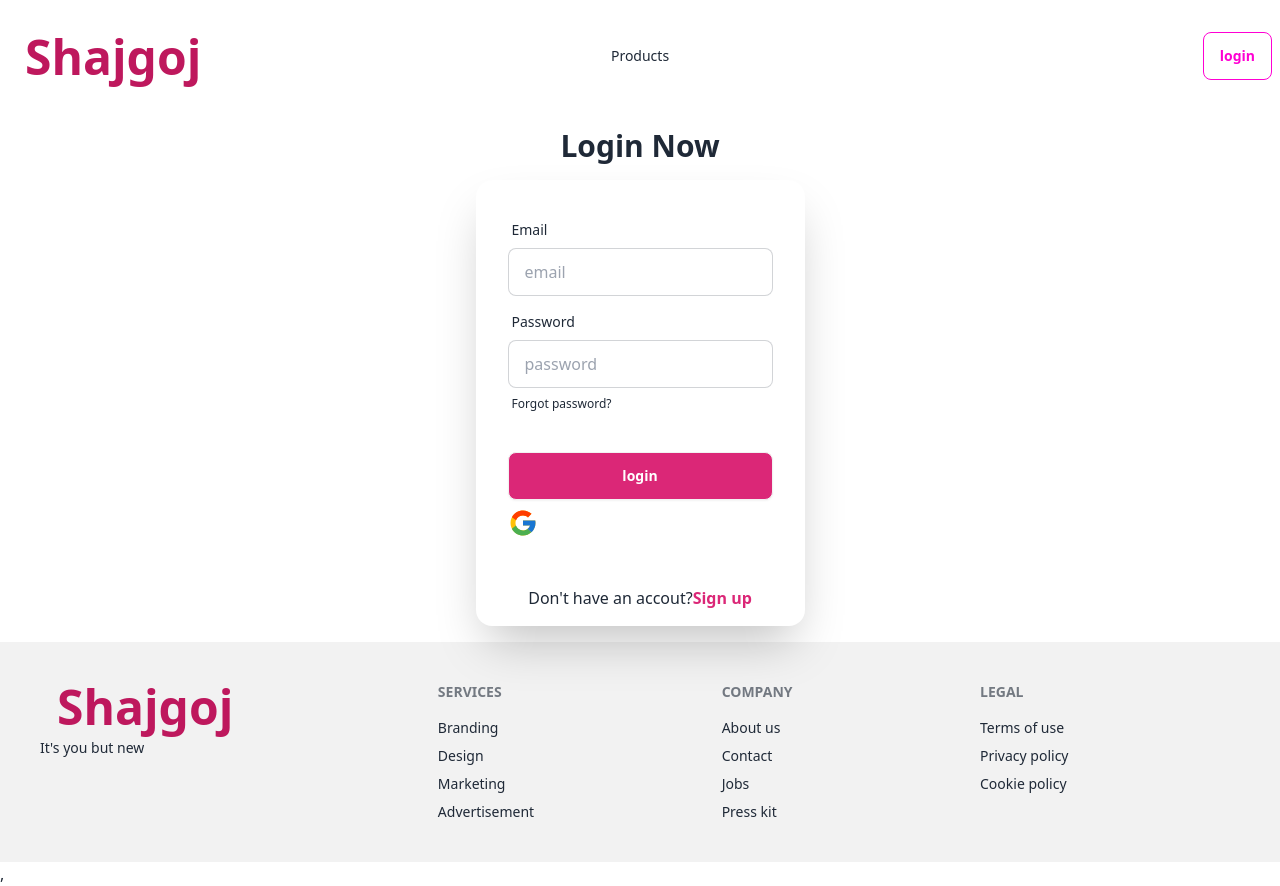
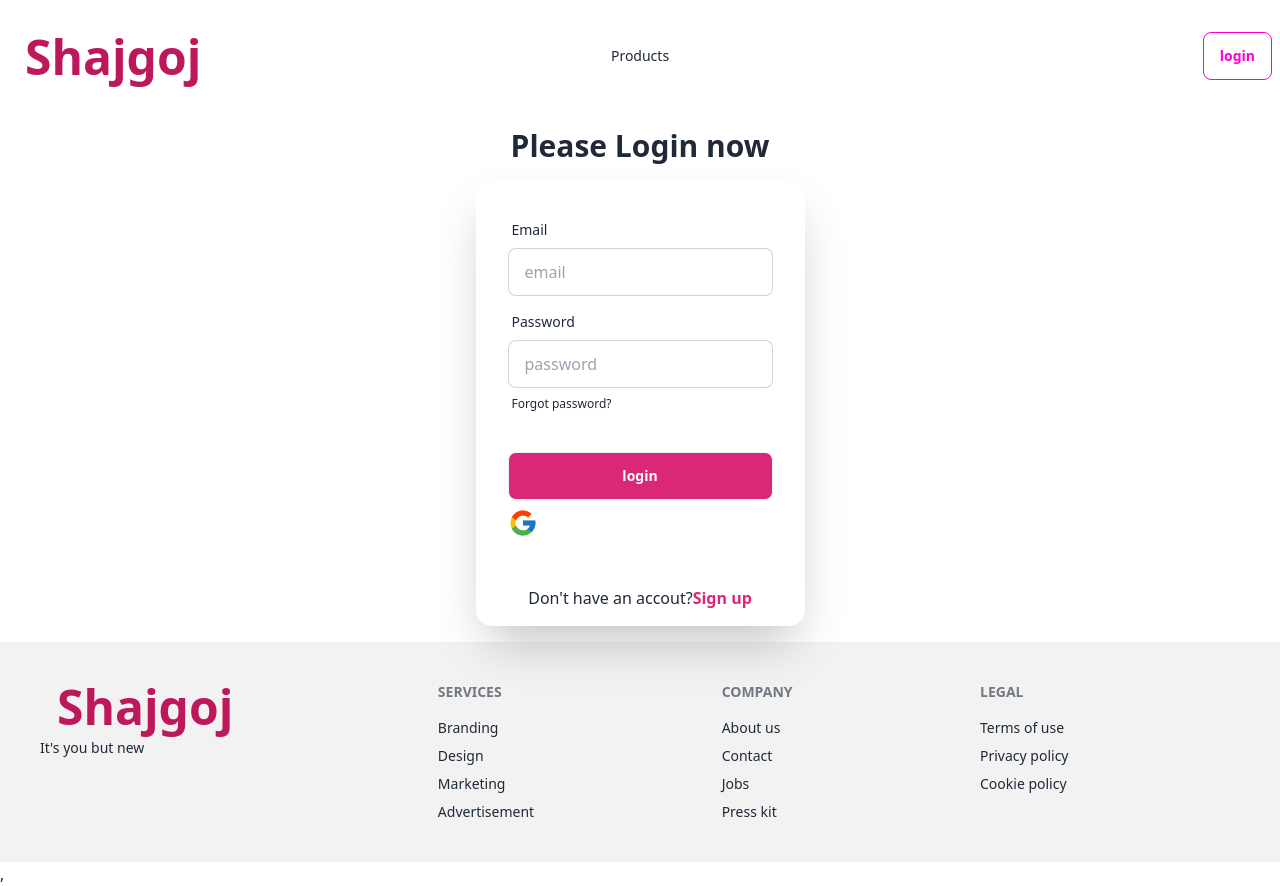
Before and after one commit to SanjidaOSD/Job-task, a React (Vite) app in the folder Scic-project1/: page /login in a window 1280 px wide. Built offline with nearby package versions, Linux system fonts and the light colour scheme; no server answers.

Commit message:
emplement login

```diff
--- a/Scic-project1/src/Route/Login.jsx
+++ b/Scic-project1/src/Route/Login.jsx
@@ -30,7 +30,7 @@ const Login = () => {
         <div>
             <div className="hero">
                 <div className="hero-content flex-col">
-                    <h1 className="text-3xl font-bold">Login Now</h1>
+                    <h1 className="text-3xl font-bold">Please Login now</h1>
                     <div className="card bg-base-100 w-full max-w-sm shrink-0 shadow-2xl">
                         <form onSubmit={handleLogin} className="card-body">
                             <div className="form-control">
```
